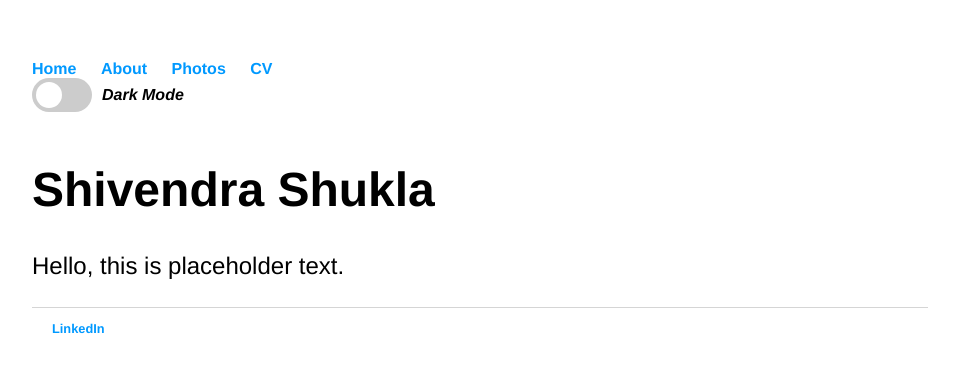
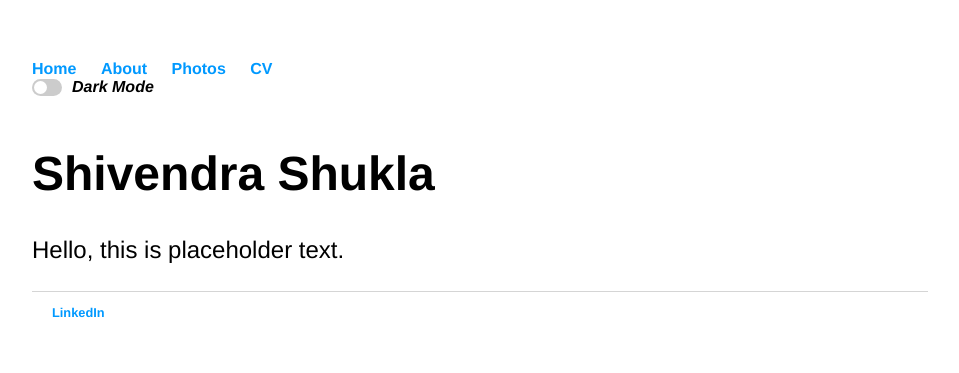
Before and after one commit to thatshivendrashukla/thatshivendrashukla.github.io, a Jekyll site: the page built from index.html, in a window 1280 px wide. Shown: the top 373 px of the page, without its empty margins (160-1119 px from the left). Built offline with Jekyll 4.4.1, drawn with Linux system fonts in a browser that asks for light colours.

Commit message:
Update darkmode.html

```diff
--- a/_includes/darkmode.html
+++ b/_includes/darkmode.html
@@ -1,4 +1,4 @@
-	<!-- dark mode switcher and javascript for persistency-->
+<!-- javascript dark mode switcher and persistency-->
 	<div class="theme-switch-wrapper"><label class="theme-switch" for="checkbox"><input type="checkbox" id="checkbox" /><div class="slider round"></div></label><em>Dark Mode</em></div>
 
 
@@ -27,7 +27,7 @@
 			toggleSwitch.addEventListener('change', switchTheme, false);
 		</script>
 
-<!--Simple css to style it like a toggle switch-->
+<!--css to style it like a toggle switch-->
 <style>
 .theme-switch-wrapper {
   display: flex;
@@ -40,9 +40,9 @@
 }
 .theme-switch {
   display: inline-block;
-  height: 34px;
+  height: 17px;
   position: relative;
-  width: 60px;
+  width: 30px;
 }
 
 .theme-switch input {
@@ -62,25 +62,25 @@
 
 .slider:before {
   background-color: #fff;
-  bottom: 4px;
+  bottom: 2px;
   content: "";
-  height: 26px;
-  left: 4px;
+  height: 13px;
+  left: 2px;
   position: absolute;
   transition: .4s;
-  width: 26px;
+  width: 13px;
 }
 
 input:checked + .slider {
-  background-color: #66bb6a;
+  background-color: #0099ff;
 }
 
 input:checked + .slider:before {
-  transform: translateX(26px);
+  transform: translateX(13px);
 }
 
 .slider.round {
-  border-radius: 34px;
+  border-radius: 17px;
 }
 
 .slider.round:before {
```
